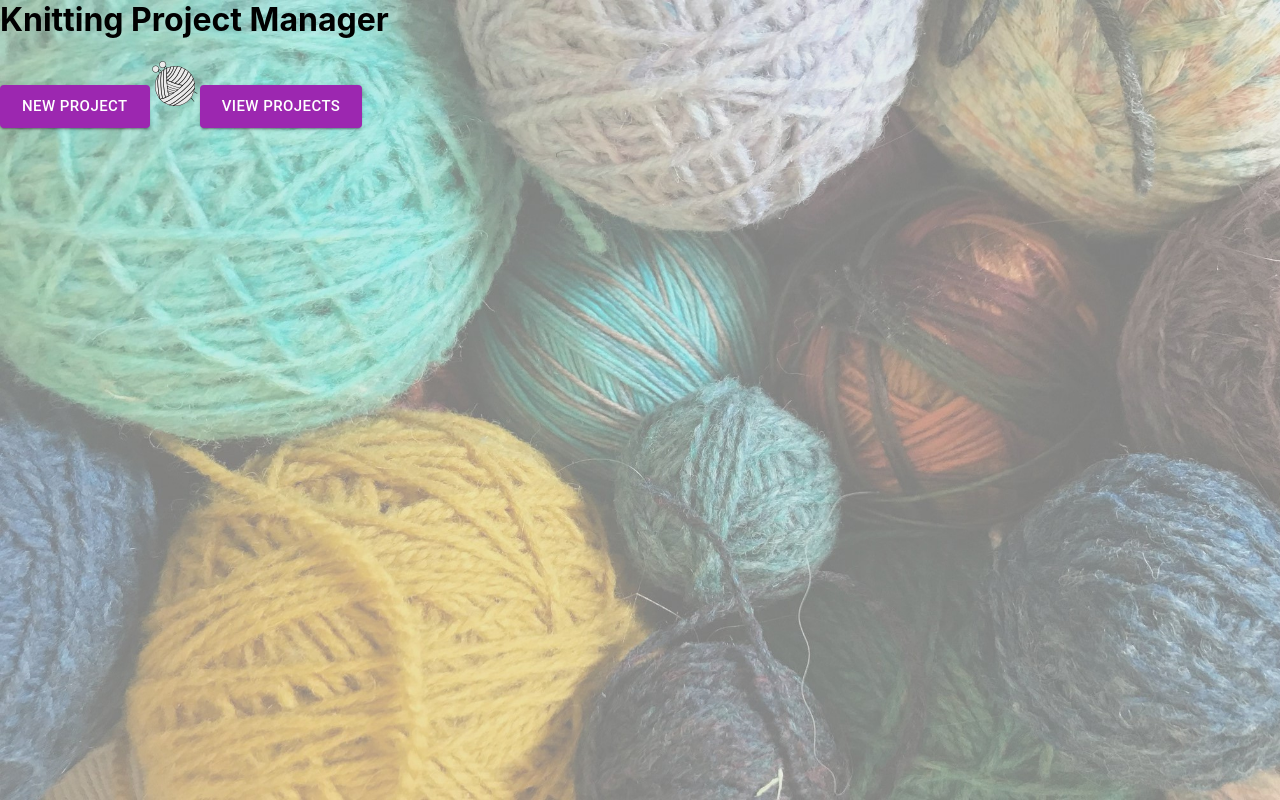
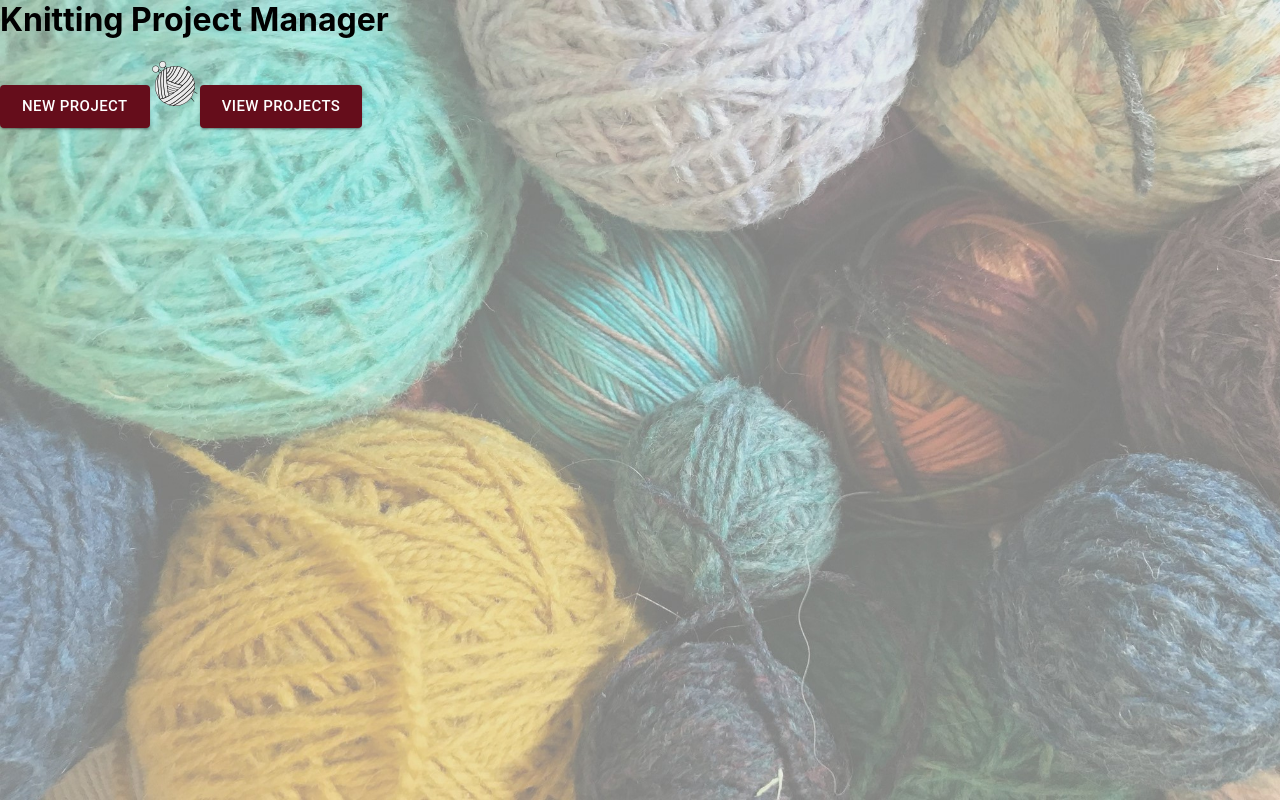
Before and after one commit to IsabelMcIlroy/KnitAndPearl, a React (Create React App) app: page / in a window 1280 px wide. Built offline with nearby package versions, Linux system fonts and the light colour scheme.

Commit message:
added theme file
started theme file, added some colours to palette.

```diff
--- /dev/null
+++ b/src/assets/theme.js
@@ -0,0 +1,21 @@
+import { createTheme } from "@mui/material";
+
+export const palette = {
+  knittingBlack: "#272727",
+  knittingWhite: "#F3EFE0",
+  knittingRosewood: "#650D1B",
+};
+
+const Kniitingtheme = createTheme({
+  palette: {
+    primary: {
+      main: palette.knittingRosewood,
+    },
+    secondary: {
+      main: palette.knittingBlack,
+    },
+    white: {
+      main: palette.knittingWhite,
+    },
+  },
+});
--- a/src/components/WelcomePageOptionButtons.js
+++ b/src/components/WelcomePageOptionButtons.js
@@ -1,9 +1,14 @@
 import Button from "@mui/material/Button";
+import { palette } from "../assets/theme";
 
 export const WelcomePageOptionButtons = ({ btnText }) => {
   return (
     <>
-      <Button variant="contained" size="large" color="secondary">
+      <Button
+        variant="contained"
+        size="large"
+        sx={{ backgroundColor: palette.knittingRosewood }}
+      >
         {btnText}
       </Button>
     </>
```
